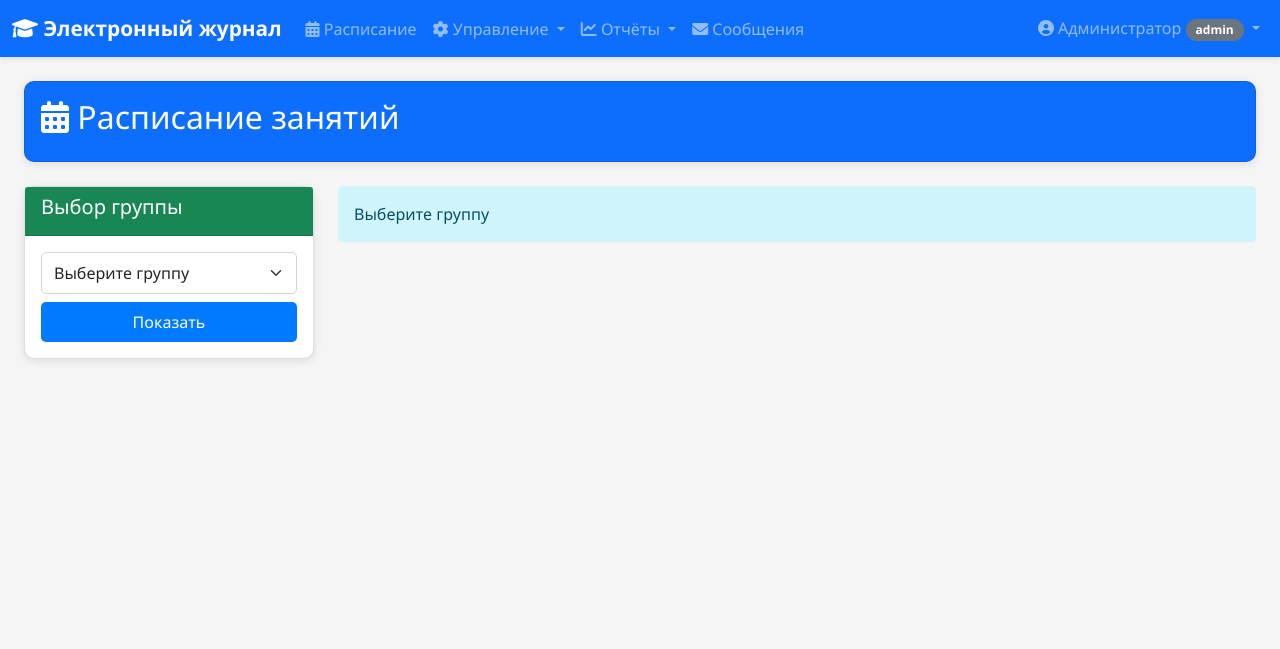
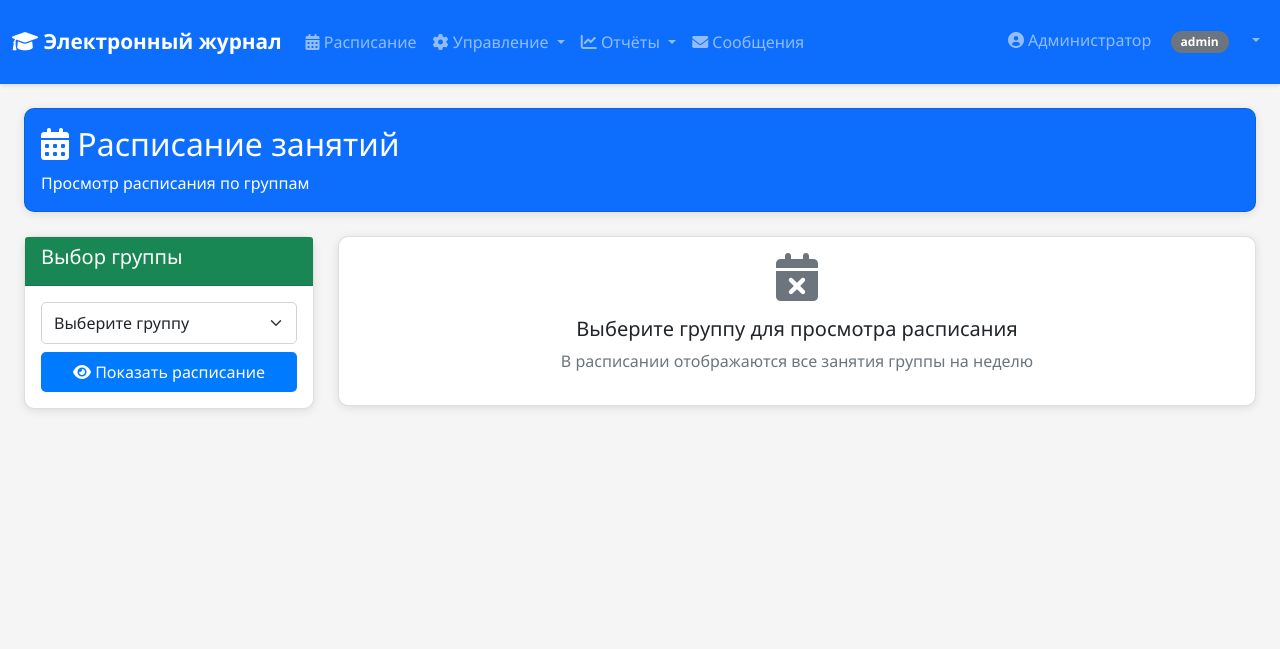
Before and after one commit to DaniilPobeda1828/electronic_journal, a Flask app: page /schedule in a window 1280 px wide. Shown: the top 649 px of the page. Run offline with Flask 3, Linux system fonts and the light colour scheme; a user stored in the database is signed in.

Commit message:
update files
change in design and logic

```diff
--- a/app.py
+++ b/app.py
@@ -232,13 +232,12 @@ def logout():
 @app.route('/')
 @login_required
 def index():
-    recent_logs = ActionLog.query.order_by(ActionLog.timestamp.desc()).limit(10).all()
-
     if current_user.is_admin():
         groups_count = Group.query.count()
         students_count = Student.query.count()
         subjects_count = Subject.query.count()
         users_count = User.query.count()
+        recent_logs = ActionLog.query.order_by(ActionLog.timestamp.desc()).limit(10).all()
         return render_template('index.html',
                              groups_count=groups_count,
                              students_count=students_count,
@@ -247,9 +246,9 @@ def index():
                              recent_logs=recent_logs)
     elif current_user.is_teacher():
         subjects = Subject.query.filter_by(teacher_id=current_user.id).all()
-        return render_template('index.html', subjects=subjects, recent_logs=recent_logs)
+        return render_template('index.html', subjects=subjects)
     else:
-        return render_template('index.html', recent_logs=recent_logs)
+        return render_template('index.html')
 
 # ==================== АДМИН ПАНЕЛЬ ====================
 @app.route('/admin')
@@ -572,10 +571,18 @@ def delete_user(user_id):
 @app.route('/admin/logs')
 @admin_required
 def admin_logs():
+    """Администратор видит все логи"""
     logs = ActionLog.query.order_by(ActionLog.timestamp.desc()).limit(200).all()
     login_attempts = LoginAttempt.query.order_by(LoginAttempt.timestamp.desc()).limit(100).all()
     users = User.query.all()
     return render_template('admin/logs.html', logs=logs, login_attempts=login_attempts, users=users)
+
+@app.route('/my_logs')
+@login_required
+def my_logs():
+    """Преподаватель и студент видят только свои логи"""
+    logs = ActionLog.query.filter_by(user_id=current_user.id).order_by(ActionLog.timestamp.desc()).limit(100).all()
+    return render_template('my_logs.html', logs=logs)
 
 # ==================== ПРЕПОДАВАТЕЛЬ ====================
 @app.route('/teacher')
@@ -957,45 +964,52 @@ DAYS_OF_WEEK = {
 @login_required
 def view_schedule():
     """Просмотр расписания (для студента и преподавателя)"""
-    if current_user.is_student():
+    groups = Group.query.all()
+    selected_group_id = request.args.get('group_id', type=int)
+    is_student = current_user.is_student()
+    is_teacher = current_user.is_teacher()
+
+    # Если студент - автоматически выбираем его группу и не даём выбирать другие
+    if is_student:
         student = Student.query.filter_by(user_id=current_user.id).first()
         if student:
-            group_id = student.group_id
-        else:
-            flash('Студент не найден', 'danger')
-            return redirect(url_for('index'))
-    elif current_user.is_teacher():
-        # Преподаватель видит расписание всех групп, где он ведёт предметы
-        group_ids = db.session.query(Schedule.group_id).join(Subject).filter(Subject.teacher_id == current_user.id).distinct().all()
-        group_ids = [g[0] for g in group_ids]
-        group_id = request.args.get('group_id', type=int)
-        if not group_id and group_ids:
-            group_id = group_ids[0]
-    else:
-        # Администратор может выбрать любую группу
-        group_id = request.args.get('group_id', type=int)
+            selected_group_id = student.group_id
+        # Убираем список групп для студента (он видит только свою)
+        groups = []
 
-    groups = Group.query.all()
     selected_group = None
     schedule_by_day = {}
 
-    if group_id:
-        selected_group = db.session.get(Group, group_id)
+    if selected_group_id:
+        selected_group = db.session.get(Group, selected_group_id)
         if selected_group:
-            schedule_items = Schedule.query.filter_by(group_id=group_id).order_by(Schedule.day_of_week, Schedule.start_time).all()
+            schedule_items = Schedule.query.filter_by(group_id=selected_group_id).order_by(Schedule.day_of_week, Schedule.start_time).all()
 
-            # Группируем по дням недели
-            for day_num in range(1, 8):
-                day_schedule = [item for item in schedule_items if item.day_of_week == day_num]
-                if day_schedule:
-                    schedule_by_day[day_num] = day_schedule
+            # Группируем по дням
+            for item in schedule_items:
+                day = item.day_of_week
+                if day not in schedule_by_day:
+                    schedule_by_day[day] = []
+                schedule_by_day[day].append(item)
+
+    # Словарь дней недели
+    days_map = {
+        1: {'ru': 'Понедельник', 'short': 'ПН'},
+        2: {'ru': 'Вторник', 'short': 'ВТ'},
+        3: {'ru': 'Среда', 'short': 'СР'},
+        4: {'ru': 'Четверг', 'short': 'ЧТ'},
+        5: {'ru': 'Пятница', 'short': 'ПТ'},
+        6: {'ru': 'Суббота', 'short': 'СБ'},
+        7: {'ru': 'Воскресенье', 'short': 'ВС'}
+    }
 
     return render_template('schedule/view.html',
                          groups=groups,
                          selected_group=selected_group,
                          schedule_by_day=schedule_by_day,
-                         days_of_week=DAYS_OF_WEEK)
-
+                         days_map=days_map,
+                         is_student=is_student,
+                         is_teacher=is_teacher)
 
 @app.route('/admin/schedule')
 @admin_required
--- a/static/css/style.css
+++ b/static/css/style.css
@@ -181,6 +181,7 @@ body {
     padding: 5px 10px;
     font-size: 12px;
     border-radius: 20px;
+    margin: 15px;
 }
 
 .badge-grade-2 { background-color: #dc3545; color: white; }
--- a/templates/base.html
+++ b/templates/base.html
@@ -93,6 +93,11 @@
                     </li>
                     {% elif current_user.is_teacher() %}
                     <li class="nav-item">
+                        <a class="nav-link" href="{{ url_for('my_logs') }}">
+                            <i class="fas fa-history"></i> Мои действия
+                        </a>
+                    </li>
+                    <li class="nav-item">
                         <a class="nav-link" href="{{ url_for('teacher_dashboard') }}">
                             <i class="fas fa-chalkboard-teacher"></i> Мои предметы
                         </a>
@@ -114,6 +119,11 @@
                         </a>
                     </li>
                     {% elif current_user.is_student() %}
+                    <li class="nav-item">
+                        <a class="nav-link" href="{{ url_for('my_logs') }}">
+                            <i class="fas fa-history"></i> Мои действия
+                        </a>
+                    </li>
                     <li class="nav-item">
                         <a class="nav-link" href="{{ url_for('student_my_grades') }}">
                             <i class="fas fa-grades"></i> Мои оценки
--- a/templates/schedule/view.html
+++ b/templates/schedule/view.html
@@ -7,17 +7,25 @@
     <div class="card bg-primary text-white mb-4">
         <div class="card-body">
             <h2><i class="fas fa-calendar-alt"></i> Расписание занятий</h2>
+            <p class="mb-0">
+                {% if is_student %}
+                    Ваше расписание
+                {% else %}
+                    Просмотр расписания по группам
+                {% endif %}
+            </p>
         </div>
     </div>
 
     <div class="row">
+        {% if not is_student %}
         <div class="col-md-3 mb-4">
             <div class="card">
                 <div class="card-header bg-success text-white">
                     <h5>Выбор группы</h5>
                 </div>
                 <div class="card-body">
-                    <form method="GET">
+                    <form method="GET" action="{{ url_for('view_schedule') }}">
                         <select name="group_id" class="form-select" required>
                             <option value="">Выберите группу</option>
                             {% for group in groups %}
@@ -26,47 +34,68 @@
                                 </option>
                             {% endfor %}
                         </select>
-                        <button type="submit" class="btn btn-primary mt-2 w-100">Показать</button>
+                        <button type="submit" class="btn btn-primary mt-2 w-100">
+                            <i class="fas fa-eye"></i> Показать расписание
+                        </button>
                     </form>
                 </div>
             </div>
         </div>
+        <div class="col-md-9">
+        {% else %}
+        <div class="col-md-12">
+        {% endif %}
 
-        <div class="col-md-9">
-            {% if schedule_items %}
+            {% if selected_group %}
                 <div class="card">
                     <div class="card-header bg-info text-white">
-                        <h5>Группа: {{ selected_group.name }}</h5>
+                        <h5 class="mb-0">
+                            <i class="fas fa-users"></i> Группа: {{ selected_group.name }}
+                        </h5>
                     </div>
                     <div class="card-body">
+                        {% if schedule_by_day %}
+                            {% set days_order = [1,2,3,4,5,6] %}
+                            {% for day_num in days_order %}
+                                {% if schedule_by_day[day_num] %}
+                                    <div class="card mb-3">
+                                        <div class="card-header bg-secondary text-white">
+                                            <h5 class="mb-0">{{ days_map[day_num]['ru'] }}</h5>
+                                        </div>
+                                        <div class="card-body p-0">
                                             <div class="table-responsive">
-                            <table class="table table-bordered">
+                                                <table class="table table-bordered mb-0">
                                                     <thead class="table-dark">
                                                         <tr>
-                                        <th>День</th>
-                                        <th>Время</th>
-                                        <th>Предмет</th>
-                                        <th>Преподаватель</th>
-                                        <th>Кабинет</th>
+                                                            <th style="width: 20%">Время</th>
+                                                            <th style="width: 45%">Предмет / Преподаватель</th>
+                                                            <th style="width: 35%">Кабинет</th>
                                                         </tr>
                                                     </thead>
                                                     <tbody>
-                                    {% for item in schedule_items %}
-                                    <tr>
-                                        <td>
-                                            {% if item.day_of_week == 1 %}Понедельник
-                                            {% elif item.day_of_week == 2 %}Вторник
-                                            {% elif item.day_of_week == 3 %}Среда
-                                            {% elif item.day_of_week == 4 %}Четверг
-                                            {% elif item.day_of_week == 5 %}Пятница
-                                            {% elif item.day_of_week == 6 %}Суббота
-                                            {% else %}Воскресенье
-                                            {% endif %}
+                                                        {% for item in schedule_by_day[day_num] %}
+                                                        <tr style="height: 70px;">
+                                                            <td class="align-middle text-center">
+                                                                <span class="fw-bold">{{ item.start_time }}</span>
+                                                                <br>
+                                                                <span class="text-muted small">—</span>
+                                                                <br>
+                                                                <span class="fw-bold">{{ item.end_time }}</span>
                                                             </td>
-                                        <td>{{ item.start_time }} - {{ item.end_time }}</td>
-                                        <td><strong>{{ item.subject.name }}</strong></td>
-                                        <td>{{ item.subject.teacher.full_name }}</td>
-                                        <td><span class="badge bg-secondary">{{ item.classroom }}</span></td>
+                                                            <td class="align-middle">
+                                                                <span class="fw-bold fs-6">{{ item.subject.name }}</span>
+                                                                <br>
+                                                                <span class="text-muted small">
+                                                                    <i class="fas fa-chalkboard-teacher"></i>
+                                                                    {{ item.subject.teacher.full_name }}
+                                                                </span>
+                                                            </td>
+                                                            <td class="align-middle text-center">
+                                                                <span class="badge bg-primary p-2 fs-6">
+                                                                    <i class="fas fa-door-open"></i>
+                                                                    Каб. {{ item.classroom }}
+                                                                </span>
+                                                            </td>
                                                         </tr>
                                                         {% endfor %}
                                                     </tbody>
@@ -74,12 +103,57 @@
                                             </div>
                                         </div>
                                     </div>
-            {% elif selected_group %}
-                <div class="alert alert-warning">Расписание не составлено</div>
+                                {% endif %}
+                            {% endfor %}
+
+                            {% if is_student %}
+                                <div class="alert alert-success mt-3 text-center">
+                                    <i class="fas fa-check-circle"></i>
+                                    Это расписание вашей группы. Все изменения актуальны.
+                                </div>
+                            {% endif %}
+
                         {% else %}
-                <div class="alert alert-info">Выберите группу</div>
+                            <div class="alert alert-warning text-center">
+                                <i class="fas fa-exclamation-triangle fa-2x mb-2 d-block"></i>
+                                <strong>Расписание для этой группы пока не составлено.</strong>
+                                <br>
+                                {% if is_teacher %}
+                                    Обратитесь к администратору.
+                                {% else %}
+                                    Пожалуйста, обратитесь к администратору для добавления расписания.
+                                {% endif %}
+                            </div>
+                        {% endif %}
+                    </div>
+                </div>
+            {% else %}
+                <div class="card">
+                    <div class="card-body text-center">
+                        <i class="fas fa-calendar-times fa-3x text-muted mb-3"></i>
+                        <h5>Выберите группу для просмотра расписания</h5>
+                        <p class="text-muted">В расписании отображаются все занятия группы на неделю</p>
+                    </div>
+                </div>
             {% endif %}
         </div>
     </div>
 </div>
+
+<style>
+    .table tbody tr:hover {
+        background-color: #f0f8ff;
+    }
+    .badge-primary {
+        background-color: #007bff;
+        font-size: 14px;
+        padding: 8px 12px;
+    }
+    .table td {
+        vertical-align: middle;
+    }
+    .fs-6 {
+        font-size: 1rem !important;
+    }
+</style>
 {% endblock %}
```
Also changed, not shown: templates/index.html (+33 -33 lines), templates/my_logs.html (added, +56 -0 lines). Lines whose indentation alone changed are shown as unchanged.
